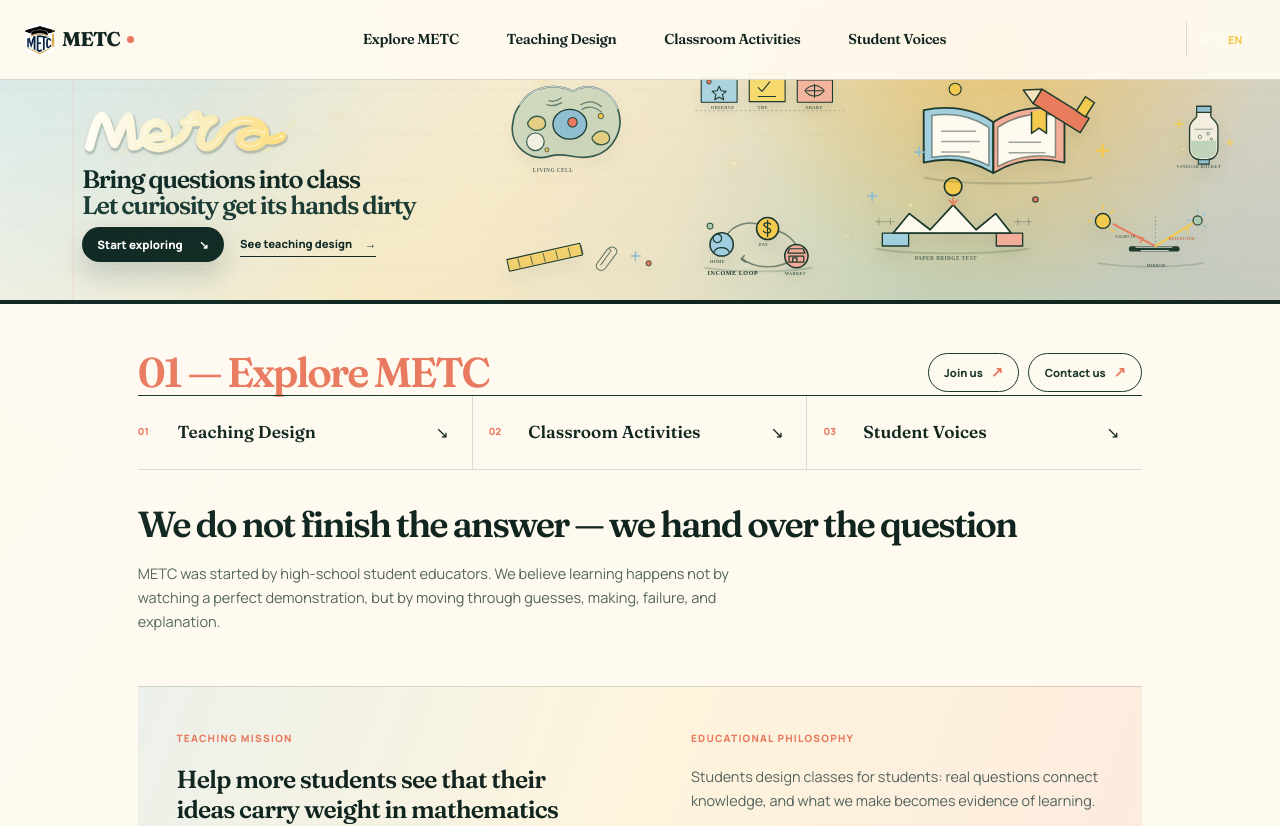
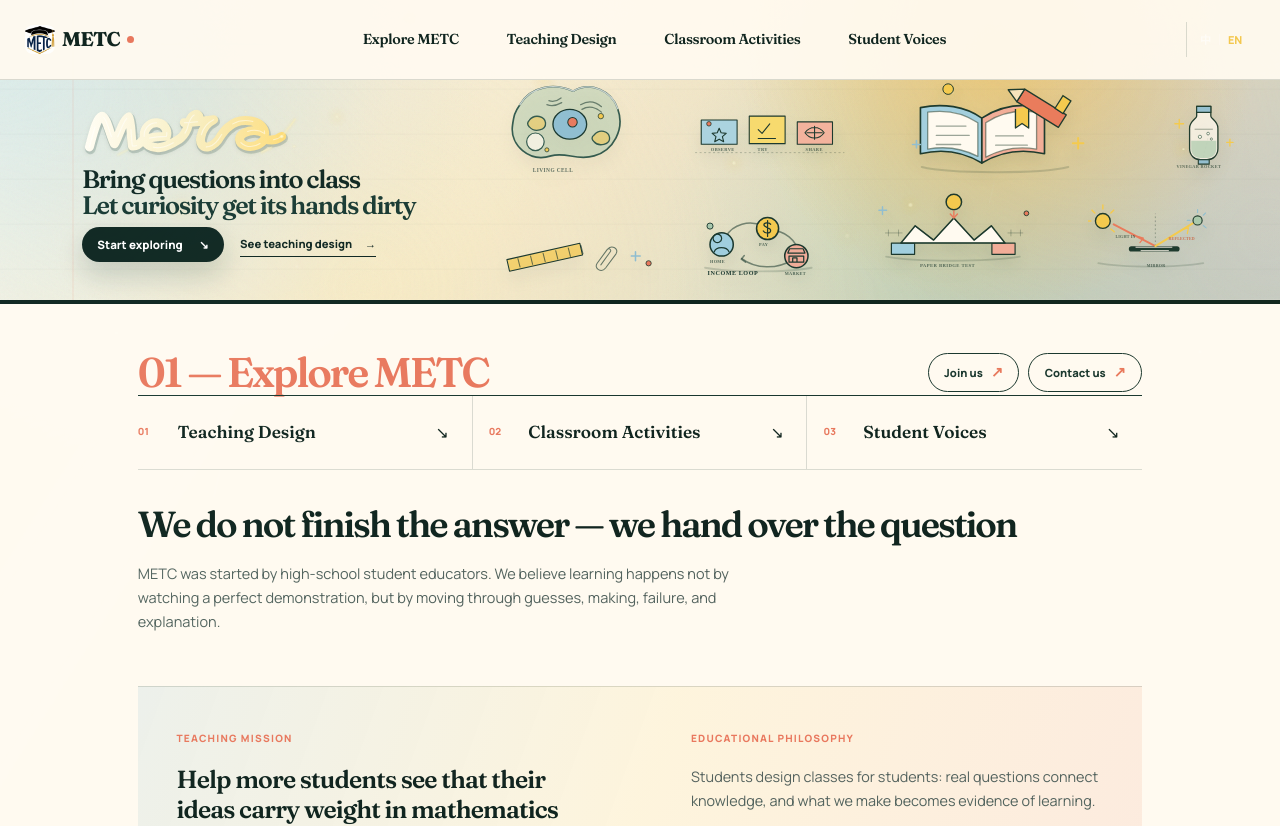
Before and after one commit to Han-chh/METC-website, a Next.js app: page /METC-website/ in a window 1280 px wide. Shown: the top 826 px of the page. Built offline with nearby package versions, Linux system fonts and the light colour scheme.

Commit message:
style: space hero notes, book, and bridge

```diff
--- a/app/homepage.css
+++ b/app/homepage.css
@@ -954,3 +954,11 @@ button, a { -webkit-tap-highlight-color: transparent; }
   .hero-economy { bottom: 4%; left: 62%; width: 76px; }
   .hero-supplies { bottom: 4%; left: 48%; width: 82px; }
 }
+
+/* Release the upper-middle whitespace and separate the book from the bridge
+   with a deliberate vertical gutter. */
+@media (min-width: 761px) {
+  .hero-note-strip { top: 37%; }
+  .hero-books { top: 22%; width: min(220px, 17.2vw); }
+  .hero-bridge-lab { top: 61%; left: 68%; width: min(185px, 14.5vw); }
+}
```
